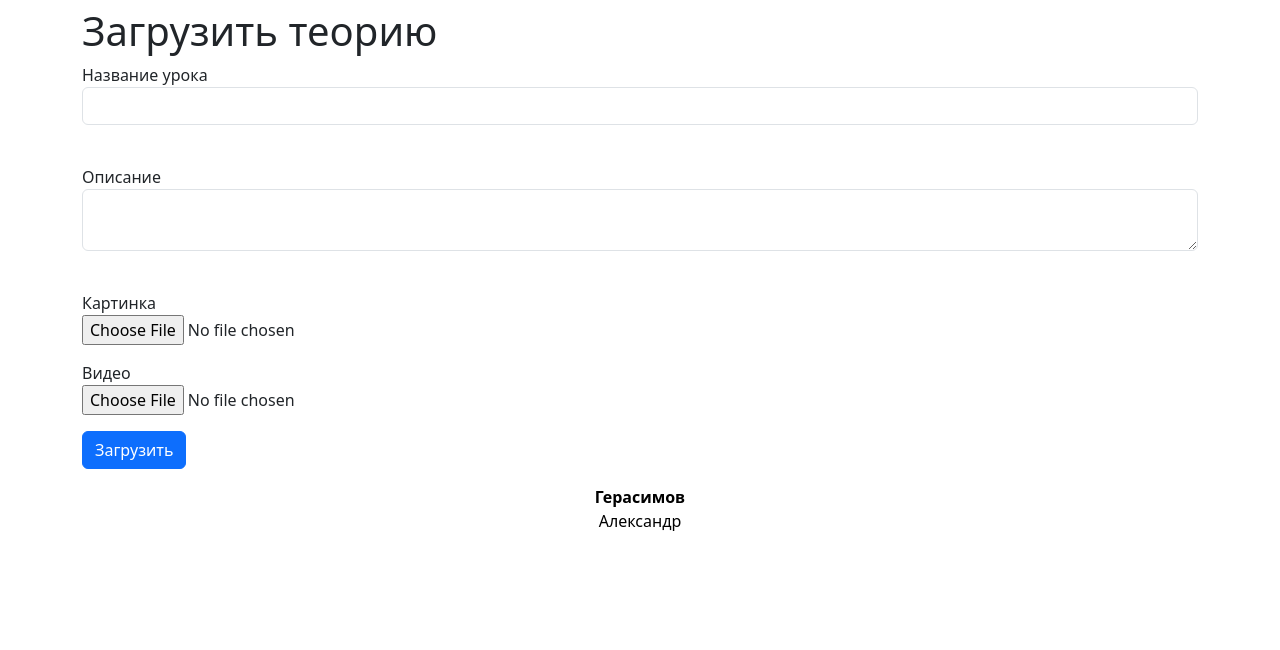
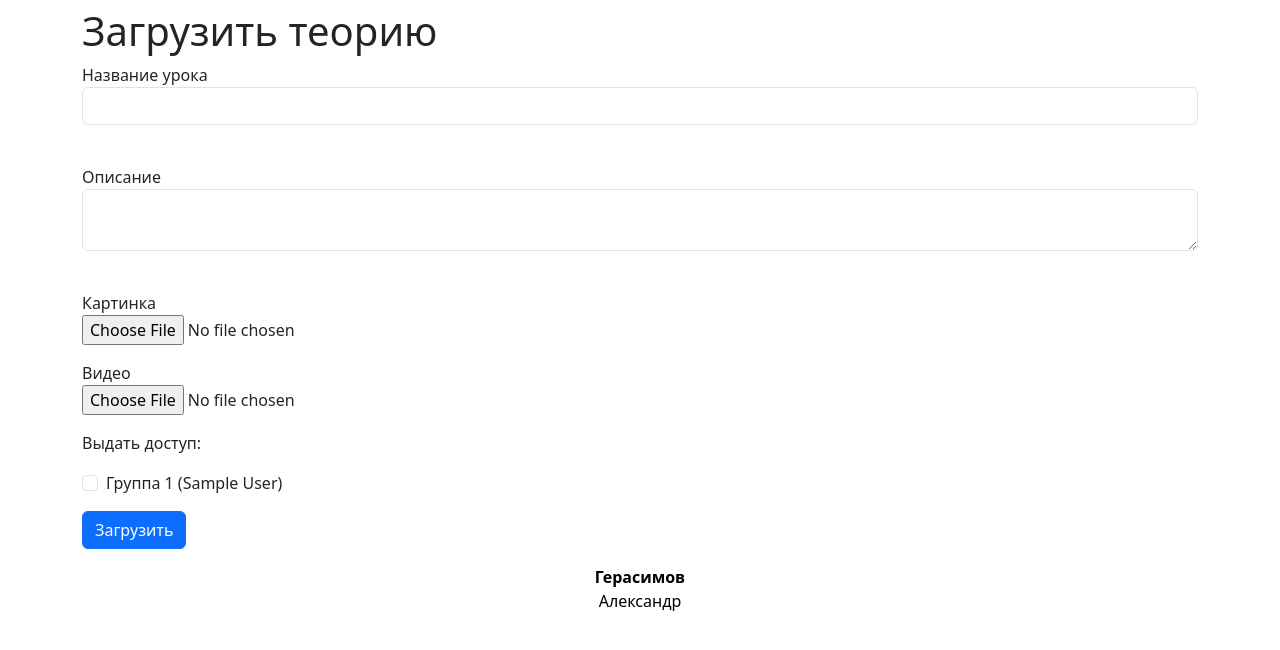
Before and after one commit to Aleksander1Byte/SpaceEd, a Flask app: page /add_theory in a window 1280 px wide. Shown: the part 57-707 px from the top of the page. Run offline with Flask 3, Linux system fonts and the light colour scheme; a user stored in the database is signed in; tables that the repository leaves empty hold one stand-in row (values such as "Sample post"); some libraries are stand-ins or nearby versions.

Commit message:
Added security system for theory

```diff
--- a/data/forms/RegisterForm.py
+++ b/data/forms/RegisterForm.py
@@ -1,6 +1,6 @@
 from flask_wtf import FlaskForm
-from wtforms import EmailField, PasswordField, StringField, SubmitField
-from wtforms.validators import DataRequired
+from wtforms import EmailField, PasswordField, StringField, SubmitField, IntegerField
+from wtforms.validators import DataRequired, NumberRange
 
 
 class RegisterForm(FlaskForm):
@@ -10,4 +10,5 @@ class RegisterForm(FlaskForm):
                                    validators=[DataRequired()])
     first_name = StringField('Имя', validators=[DataRequired()])
     last_name = StringField('Фамилия', validators=[DataRequired()])
+    group_id = IntegerField('Укажите номер группы, выданный вам учителем', validators=[DataRequired(), NumberRange(min=1, max=100)])
     submit = SubmitField('Через тернии к звёздам!')
--- a/data/users.py
+++ b/data/users.py
@@ -14,6 +14,7 @@ class User(SqlAlchemyBase, UserMixin, SerializerMixin):
     first_name = sqlalchemy.Column(sqlalchemy.String, nullable=False)
     last_name = sqlalchemy.Column(sqlalchemy.String, nullable=False)
     email = sqlalchemy.Column(sqlalchemy.String, unique=True, nullable=False)
+    group_id = sqlalchemy.Column(sqlalchemy.Integer, nullable=False)
     hashed_password = sqlalchemy.Column(sqlalchemy.String, nullable=False)
     created_date = sqlalchemy.Column(sqlalchemy.DateTime, default=datetime.datetime.now)
     is_admin = sqlalchemy.Column(sqlalchemy.Boolean, default=False)
--- a/main.py
+++ b/main.py
@@ -45,6 +45,8 @@ def main():
 def view_theory(id):
     db_sess = create_session()
     thr = db_sess.query(Theory).get(id)
+    if not (str(current_user.group_id) in thr.allowed_groups.split(';') or current_user.is_admin):
+        abort(403)
     if thr is None:
         abort(404)
         return
@@ -102,7 +104,7 @@ def solve_task(id):
     if form.validate_on_submit():
         answer = form.answer.data
         if task.answer:
-            if task.answer == answer:
+            if task.answer.lower().capitalize() == answer.lower().capitalize():
                 print('1')
             else:
                 print('0')
@@ -117,15 +119,28 @@ def solve_task(id):
 @admin_only
 def new_theory():
     form = cthf.NewTheoryForm()
+    db_sess = create_session()
+
+    users = db_sess.query(User).all()
+
+    unique_groups = dict()
+    for user in users:
+        gid = user.group_id
+        if gid in unique_groups:
+            unique_groups[gid].append(user.first_name + ' ' + user.last_name)
+        else:
+            unique_groups[gid] = [user.first_name + ' ' + user.last_name]
+
     if form.validate_on_submit():
         video = request.files['video'] if 'video' in request.files else None
         picture = request.files['picture'] if 'picture' in request.files else None
-        db_sess = create_session()
         thr = Theory(
             title=form.title.data,
             description=form.description.data.capitalize(),
+            allowed_groups=''
         )
-
+        allowed_groups = request.form.getlist('group')
+        thr.set_allowed_groups(allowed_groups)
         thr.set_paths(video, picture)
 
         db_sess.add(thr)
@@ -137,6 +152,7 @@ def new_theory():
         current_user=current_user,
         form=form,
         thr=None,
+        unique_groups=unique_groups
     )
 
 
@@ -178,6 +194,7 @@ def register():
             first_name=form.first_name.data,
             last_name=form.last_name.data,
             email=form.email.data,
+            group_id=form.group_id.data
         )
         user.set_password(form.password.data)
         db_sess.add(user)
--- a/templates/new_theory.html
+++ b/templates/new_theory.html
@@ -23,7 +23,7 @@
     {% endfor %}
     </p>
 
-        <div class="form-group">
+    <div class="form-group">
         <p>
             {{ form.picture.label }}<br>
             <input type="file" class="form-control-file" id="picture" name="picture">
@@ -46,6 +46,19 @@
         {% endfor %}
         </p>
     </div>
+    <div class="form-group">
+        <p>
+            Выдать доступ:<br>
+        {% for group in unique_groups.keys() %}
+        <div class="form-check">
+            <input class="form-check-input" type="checkbox" name="group" value="{{ group }}" id="{{ group }}">
+            <label class="form-check-label" for="{{ group }}">
+                Группа {{ group }} ({{", ".join(unique_groups[group])}})
+            </label>
+        </div>
+        </p>
+    </div>
+    {% endfor %}
 
     <p>{{ form.submit(type="submit", class="btn btn-primary") }}</p>
     {{message}}
--- a/templates/view_theory.html
+++ b/templates/view_theory.html
@@ -3,9 +3,11 @@
 {% block content %}
 
 <center><h2>{{ thr.title }}</h2></center>
+{% if thr.picture_path %}
 <center>
     <img src="../../{{ thr.picture_path }}" style="max-height: 500px;">
 </center>
+{% endif %}
 <p>{{ thr.description }}</p>
 {% if thr.video_path %}
 <center>
```
Also changed, not shown: data/theories.py (+5 -4 lines), templates/register.html (+9 -0 lines).
